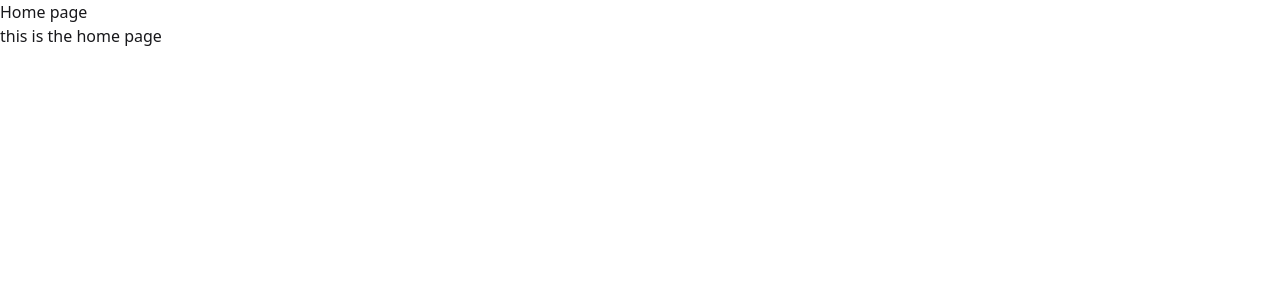
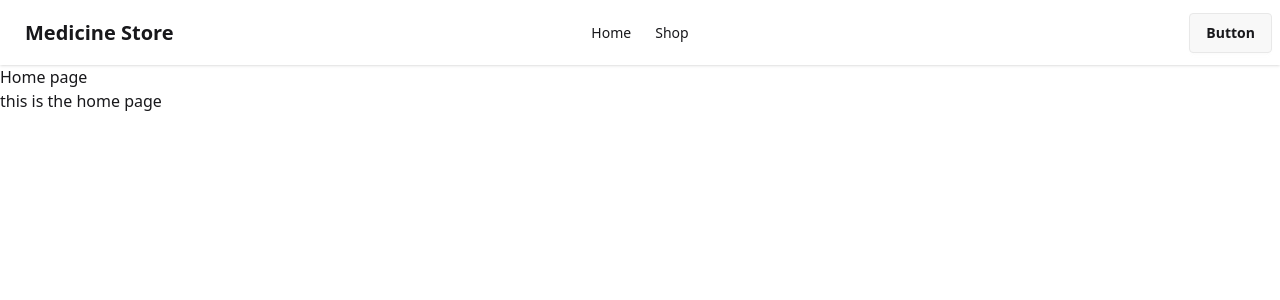
Before and after one commit to ZakariyaHussain/medicine-store, a React (Vite) app: page / in a window 1280 px wide. Shown: the top 300 px of the page. Built offline with nearby package versions, Linux system fonts and the light colour scheme.

Commit message:
navbar setup

```diff
--- a/src/layouts/RootLayout.jsx
+++ b/src/layouts/RootLayout.jsx
@@ -1,9 +1,11 @@
 import React from 'react';
 import { Outlet } from 'react-router';
+import Navbar from '../shared/Navbar/Navbar';
 
 const RootLayout = () => {
     return (
         <div>
+            <Navbar></Navbar>
             <Outlet></Outlet>
         </div>
     );
--- a/src/main.jsx
+++ b/src/main.jsx
@@ -6,6 +6,8 @@
 
 createRoot(document.getElementById('root')).render(
   <StrictMode>
-    <RouterProvider router={router} />
+    <div className='max-w-7xl mx-auto'>
+      <RouterProvider router={router} />
+    </div>
   </StrictMode>,
 )
--- /dev/null
+++ b/src/shared/Footer/Footer.jsx
@@ -0,0 +1,11 @@
+import React from 'react';
+
+const Footer = () => {
+    return (
+        <div>
+            this is the footer
+        </div>
+    );
+};
+
+export default Footer;
--- /dev/null
+++ b/src/shared/Navbar/Navbar.jsx
@@ -0,0 +1,41 @@
+import React from 'react';
+import { NavLink } from 'react-router';
+
+const Navbar = () => {
+    const navItems = <>
+        <li><NavLink to="/">Home</NavLink></li>
+        <li><NavLink to="shop">Shop</NavLink></li>
+
+    </>
+    return (
+        <div className="navbar bg-base-100 shadow-sm">
+            <div className="navbar-start">
+                <div className="dropdown">
+                    <div tabIndex={0} role="button" className="btn btn-ghost lg:hidden">
+                        <svg xmlns="http://www.w3.org/2000/svg" className="h-5 w-5" fill="none" viewBox="0 0 24 24" stroke="currentColor"> <path strokeLinecap="round" strokeLinejoin="round" strokeWidth="2" d="M4 6h16M4 12h8m-8 6h16" /> </svg>
+                    </div>
+                    <ul
+                        tabIndex={0}
+                        className="menu menu-sm dropdown-content bg-base-100 rounded-box z-1 mt-3 w-52 p-2 shadow">
+                        {
+                            navItems
+                        }
+                    </ul>
+                </div>
+                <a className="btn btn-ghost text-xl">Medicine Store</a>
+            </div>
+            <div className="navbar-center hidden lg:flex">
+                <ul className="menu menu-horizontal px-2">
+                    {
+                        navItems
+                    }
+                </ul>
+            </div>
+            <div className="navbar-end">
+                <a className="btn">Button</a>
+            </div>
+        </div>
+    );
+};
+
+export default Navbar;
```
Also changed, not shown: assets/logo.png (added).
